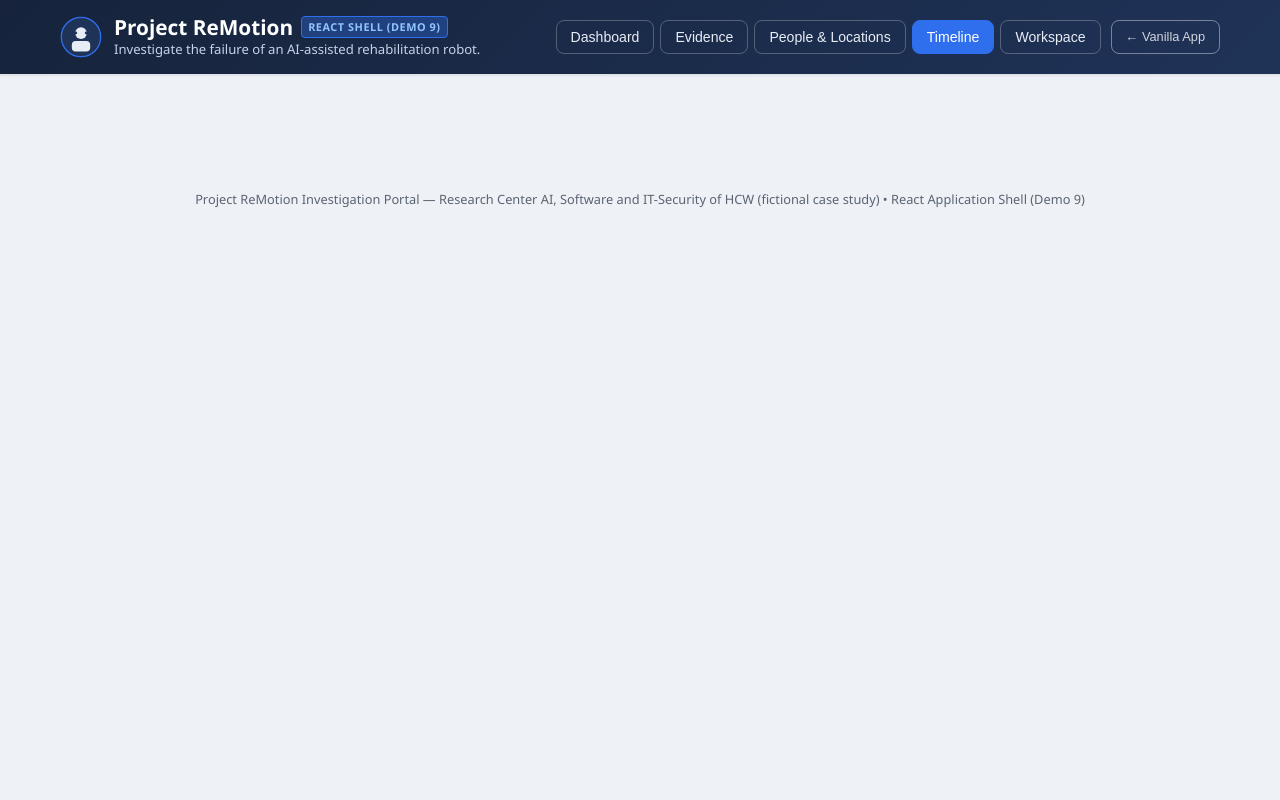
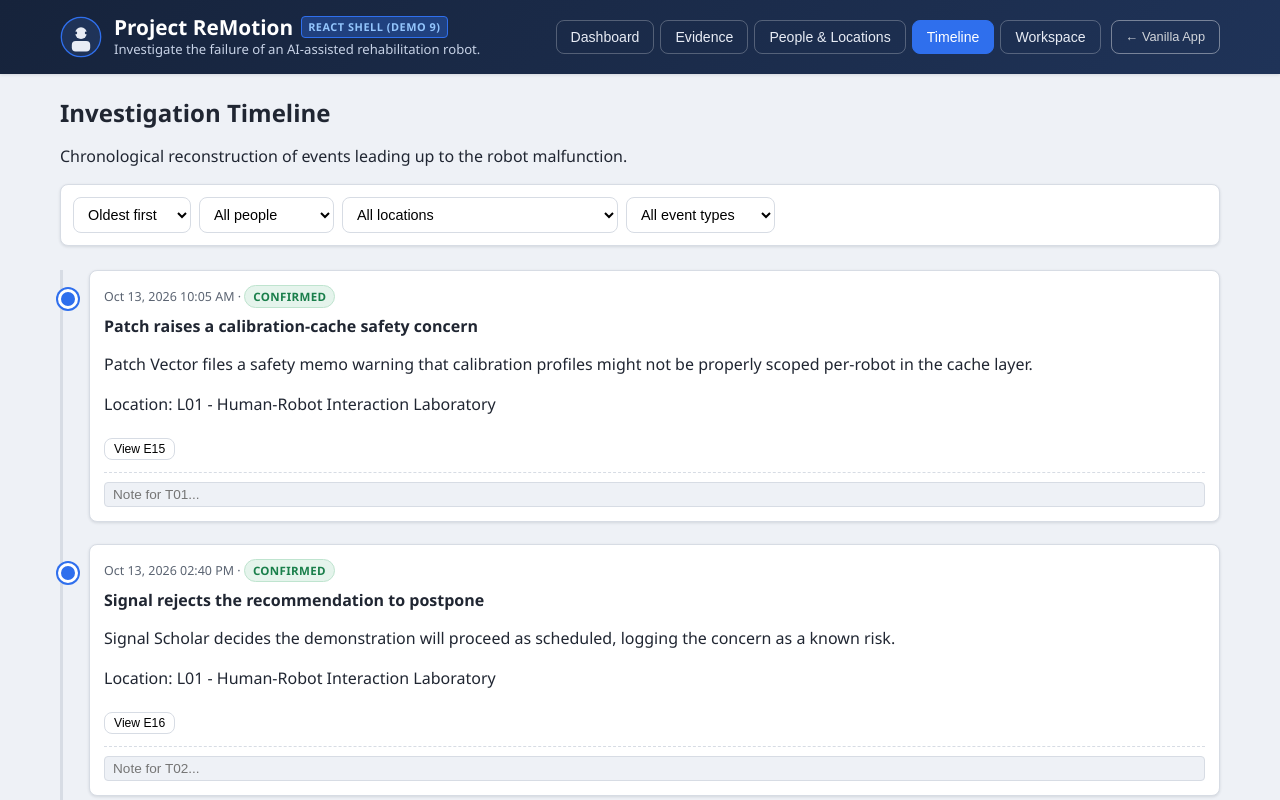
Before and after one commit to kaschefi/awd, a React (Vite) app: page / in a window 1280 px wide. Both pictures are taken after a click on the button "Go to Timeline". Shown: the top 800 px of the page. Built offline with nearby package versions, Linux system fonts and the light colour scheme.

Commit message:
demo 4.4

```diff
--- a/src/components/people_locations/PeopleLocationsView.tsx
+++ b/src/components/people_locations/PeopleLocationsView.tsx
@@ -2,7 +2,7 @@ import React, { useState } from 'react';
 import type { Person, Location } from '../../types.js';
 import { PeopleList } from './PeopleList.js';
 import { LocationsList } from './LocationsList.js';
-import { state } from '../../state.js';
+import { usePortalData } from '../../hooks/usePortalData.js';
 
 export interface PeopleLocationsViewProps {
   initialTab?: 'people' | 'locations';
@@ -13,14 +13,19 @@ export interface PeopleLocationsViewProps {
 
 export const PeopleLocationsView: React.FC<PeopleLocationsViewProps> = ({
   initialTab = 'people',
-  people = state.allPeople,
-  locations = state.allLocations,
+  people: propPeople,
+  locations: propLocations,
   onNavigateToEvidence,
 }) => {
+  const portal = usePortalData();
+  const people = propPeople ?? portal.people;
+  const locations = propLocations ?? portal.locations;
+
   const [activeTab, setActiveTab] = useState<'people' | 'locations'>(initialTab);
 
+
   return (
-    <div className="people-locations-view">
+    <section className="view active" id="view-people">
       <div className="view-header">
         <h2>Personnel & Facility Locations</h2>
         <p className="view-subtitle">
@@ -52,6 +57,7 @@ export const PeopleLocationsView: React.FC<PeopleLocationsViewProps> = ({
       ) : (
         <LocationsList locations={locations} />
       )}
-    </div>
+    </section>
+
   );
 };
--- a/src/components/timeline/TimelineEventCard.tsx
+++ b/src/components/timeline/TimelineEventCard.tsx
@@ -43,6 +43,22 @@ export const TimelineEventCard: React.FC<TimelineEventCardProps> = ({
           ))}
         </div>
       )}
+
+      {/* Throwaway input to demonstrate local DOM state preservation vs key identity */}
+      <div style={{ marginTop: '0.75rem', paddingTop: '0.5rem', borderTop: '1px dashed var(--color-border)' }}>
+        <input
+          type="text"
+          placeholder={`Note for ${event.id}...`}
+          style={{
+            width: '100%',
+            padding: '4px 8px',
+            fontSize: '0.85rem',
+            background: 'var(--color-bg, #fff)',
+            border: '1px solid var(--color-border)',
+            borderRadius: '4px',
+          }}
+        />
+      </div>
     </div>
   );
 };
--- a/src/components/timeline/TimelineList.tsx
+++ b/src/components/timeline/TimelineList.tsx
@@ -20,7 +20,7 @@ export const TimelineList: React.FC<TimelineListProps> = ({ events, onViewEviden
 
   return (
     <div className="timeline-container">
-      {events.map((event) => {
+      {events.map((event, index) => {
         const locationNames = (event.locationIds || [])
           .map((locId) => {
             const loc = findLocationById(locId);
@@ -30,7 +30,7 @@ export const TimelineList: React.FC<TimelineListProps> = ({ events, onViewEviden
 
         return (
           <TimelineEventCard
-            key={event.id}
+            key={index}                   // here is the bug for demo 4.4
             event={event}
             locationNames={locationNames}
             onViewEvidence={onViewEvidence}
@@ -38,5 +38,8 @@ export const TimelineList: React.FC<TimelineListProps> = ({ events, onViewEviden
         );
       })}
     </div>
+
+
+
   );
 };
--- a/src/components/timeline/TimelineView.tsx
+++ b/src/components/timeline/TimelineView.tsx
@@ -1,7 +1,7 @@
-import React from 'react';
+import React, { useState } from 'react';
 import type { TimelineEvent, Person, Location } from '../../types.js';
 import { TimelineList } from './TimelineList.js';
-import { state } from '../../state.js';
+import { usePortalData } from '../../hooks/usePortalData.js';
 
 export interface TimelineViewProps {
   events?: TimelineEvent[];
@@ -12,22 +12,35 @@ export interface TimelineViewProps {
 }
 
 export const TimelineView: React.FC<TimelineViewProps> = ({
-  events = state.allTimeline,
-  people = state.allPeople,
-  locations = state.allLocations,
+  events: propEvents,
+  people: propPeople,
+  locations: propLocations,
   selectedPersonFilter = '',
   onViewEvidence,
 }) => {
+  const portal = usePortalData();
+  const events = propEvents ?? portal.timeline;
+  const people = propPeople ?? portal.people;
+  const locations = propLocations ?? portal.locations;
+
+  const [order, setOrder] = useState<'asc' | 'desc'>('asc');
+
+
   // Extract unique event types
   const eventTypes = Array.from(new Set(events.map((e) => e.type).filter(Boolean)));
 
   // If a filter was initially supplied via query param (prep for Demo 10)
-  const displayedEvents = selectedPersonFilter
+  const filtered = selectedPersonFilter
     ? events.filter((e) => e.personIds && e.personIds.includes(selectedPersonFilter))
     : events;
 
+  const displayedEvents = [...filtered].sort((a, b) => {
+    const diff = new Date(a.time).getTime() - new Date(b.time).getTime();
+    return order === 'desc' ? -diff : diff;
+  });
+
   return (
-    <section className="view" id="view-timeline">
+    <section className="view active" id="view-timeline">
       <div className="view-header">
         <h2>Investigation Timeline</h2>
         <p className="view-subtitle">
@@ -40,10 +53,15 @@ export const TimelineView: React.FC<TimelineViewProps> = ({
           <label htmlFor="timelineOrder" className="visually-hidden">
             Order
           </label>
-          <select id="timelineOrder" defaultValue="asc">
+          <select
+            id="timelineOrder"
+            value={order}
+            onChange={(e) => setOrder(e.target.value as 'asc' | 'desc')}
+          >
             <option value="asc">Oldest first</option>
             <option value="desc">Newest first</option>
           </select>
+
 
           <label htmlFor="timelinePersonFilter" className="visually-hidden">
             Filter by person
```
Also changed, not shown: 2 other files (tests, documents, lock files or other folders).
